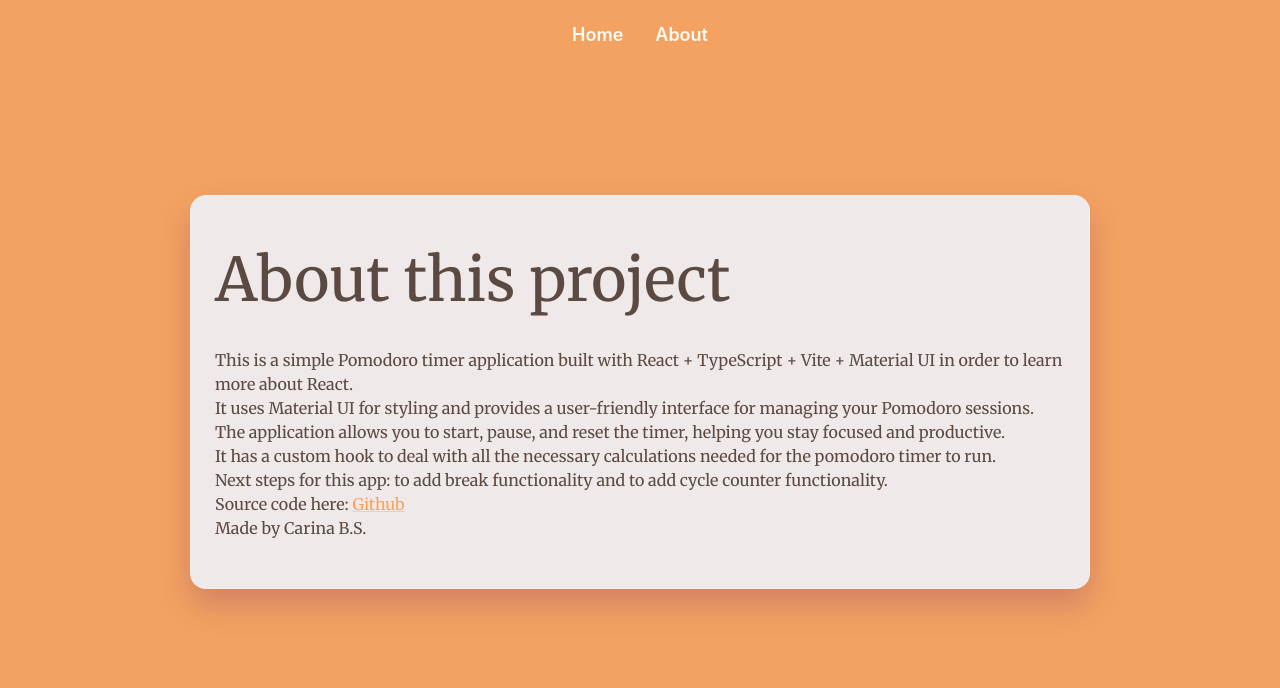
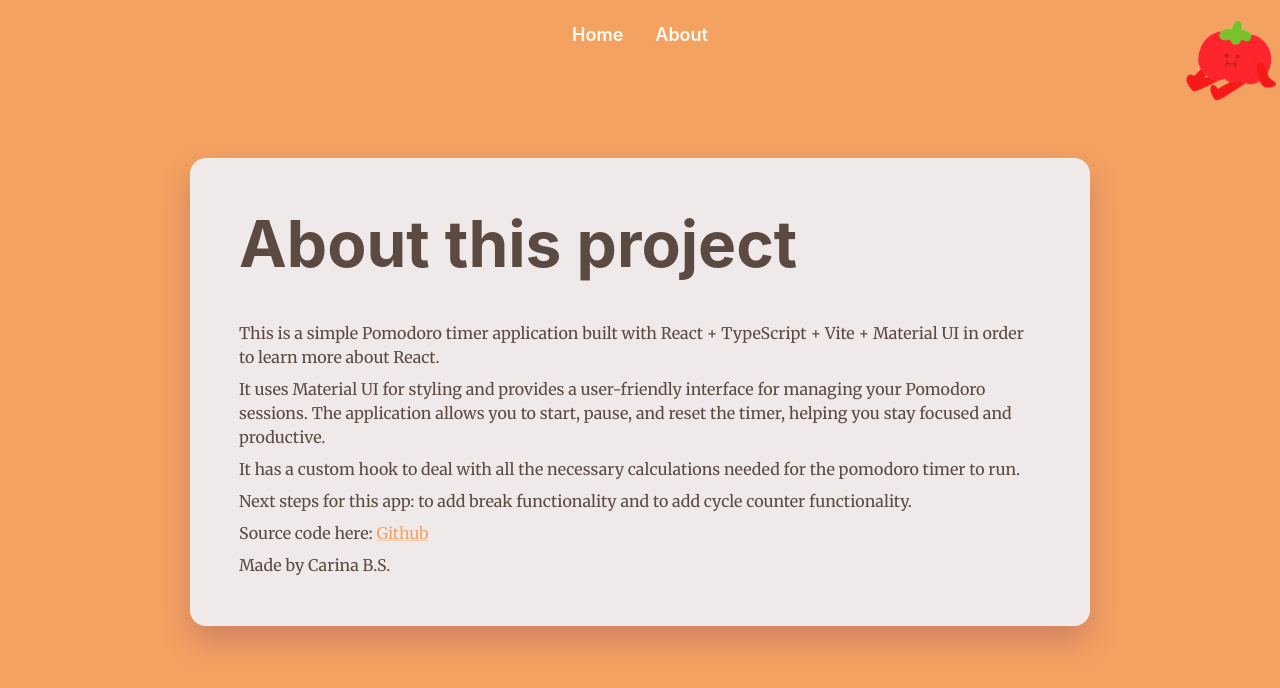
Before and after one commit to CarinaBondor/pomodoroTimeTracker, a React (Vite) app: page /about in a window 1280 px wide. Shown: the top 688 px of the page. Built offline with nearby package versions, Linux system fonts and the light colour scheme; a web font is replaced by a local one.

Commit message:
add cosmetics

```diff
--- a/src/App.css
+++ b/src/App.css
@@ -53,6 +53,41 @@ nav li a:hover {
 }
 
 .clock {
-    font-size: 5rem;
     margin: 1.5rem 0;
 }
+
+.clock h1 {
+    font-size: 3rem;
+
+    @media screen and (min-width: 768px) {
+        font-size: 5rem;
+    }
+}
+
+.tomato-image {
+    position: fixed;
+    top: 1rem;
+    right: 1rem;
+
+    animation: bobbingEffect 4s ease-in-out infinite;
+    z-index: 1;
+    width: 100px;
+
+    @media screen and (min-height: 600px) {
+        width: 100px;
+        bottom: 1rem;
+        right: 1rem;
+    }
+}
+
+@keyframes bobbingEffect {
+    0% {
+        transform: translate(0px, -6px) rotate(-1.5deg);
+    }
+    50% {
+        transform: translate(15px, 6px) rotate(1.5deg);
+    }
+    100% {
+        transform: translate(0px, -6px) rotate(-1.5deg);
+    }
+}
--- a/src/App.tsx
+++ b/src/App.tsx
@@ -5,6 +5,7 @@ import NavBar from "./components/NavBar";
 import { Routes, Route } from "react-router-dom";
 import "@fontsource/cedarville-cursive";
 import "@fontsource/merriweather/400.css";
+import tomato from "/src/assets/tomato.png";
 
 function App(): React.ReactElement {
     return (
@@ -21,6 +22,11 @@ function App(): React.ReactElement {
                         element={<About />}
                     />
                 </Routes>
+                <img
+                    src={tomato}
+                    alt="Logo"
+                    className="tomato-image"
+                />
             </main>
         </>
     );
--- a/src/pages/About.tsx
+++ b/src/pages/About.tsx
@@ -6,12 +6,23 @@ import Container from "@mui/material/Container";
 
 export default function About(): React.ReactElement {
     return (
-        <Container maxWidth="md">
+        <Container
+            maxWidth="md"
+            sx={{
+                padding: { xs: 2, sm: 4, md: 6 },
+                display: "flex",
+                flexDirection: "column",
+                gap: ".5rem",
+                alignItems: "flex-start",
+                zIndex: "2",
+            }}
+        >
             <Typography
-                variant="h2"
+                variant="h1"
                 color="tertiary"
                 sx={{
                     paddingBottom: "2rem",
+                    fontSize: { xs: "2rem", sm: "3rem", md: "4rem" },
                 }}
             >
                 About this project
--- a/src/pages/Home.tsx
+++ b/src/pages/Home.tsx
@@ -8,7 +8,13 @@ function Home(): React.ReactElement {
 
     return (
         <>
-            <Container maxWidth="md">
+            <Container
+                maxWidth="md"
+                sx={{
+                    padding: { xs: 2, sm: 4, md: 6 },
+                    zIndex: "2",
+                }}
+            >
                 <section
                     id="center"
                     className="homepage-card"
```
Also changed, not shown: src/assets/tomato.png (added).
